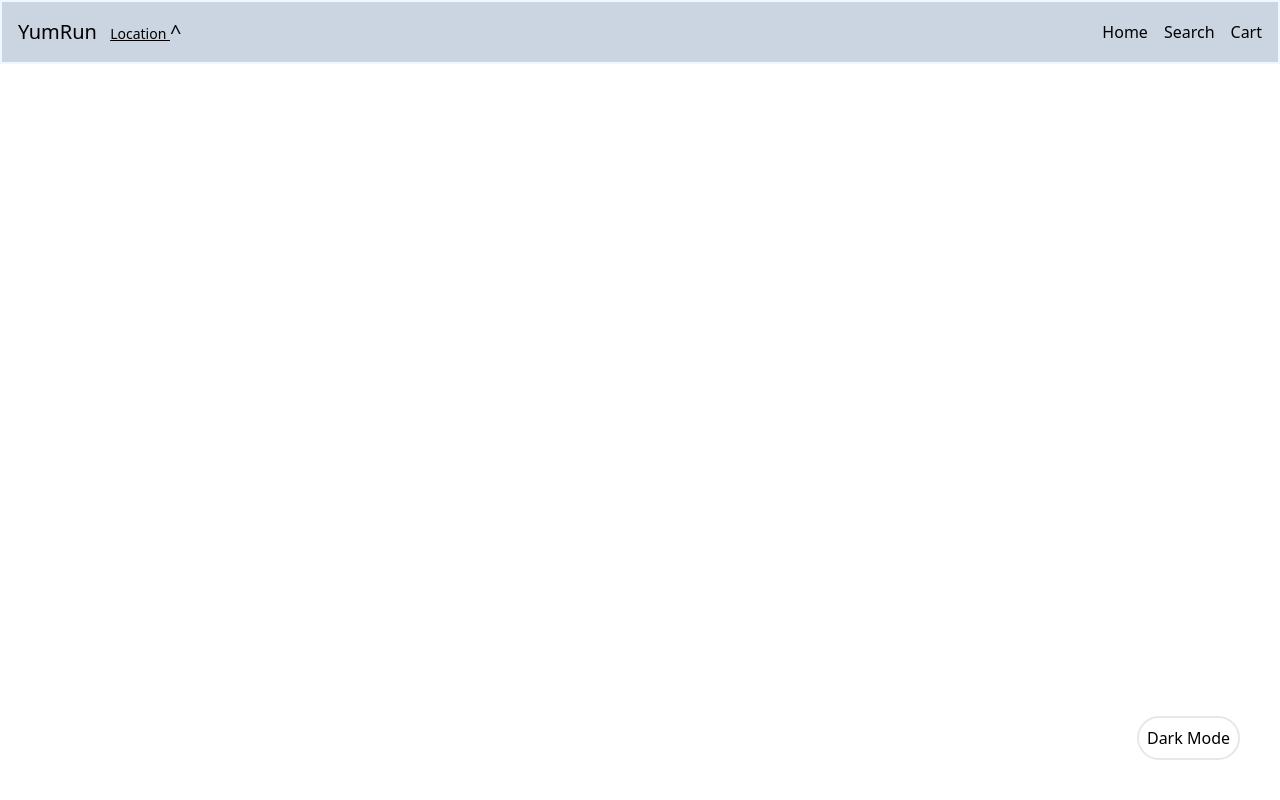
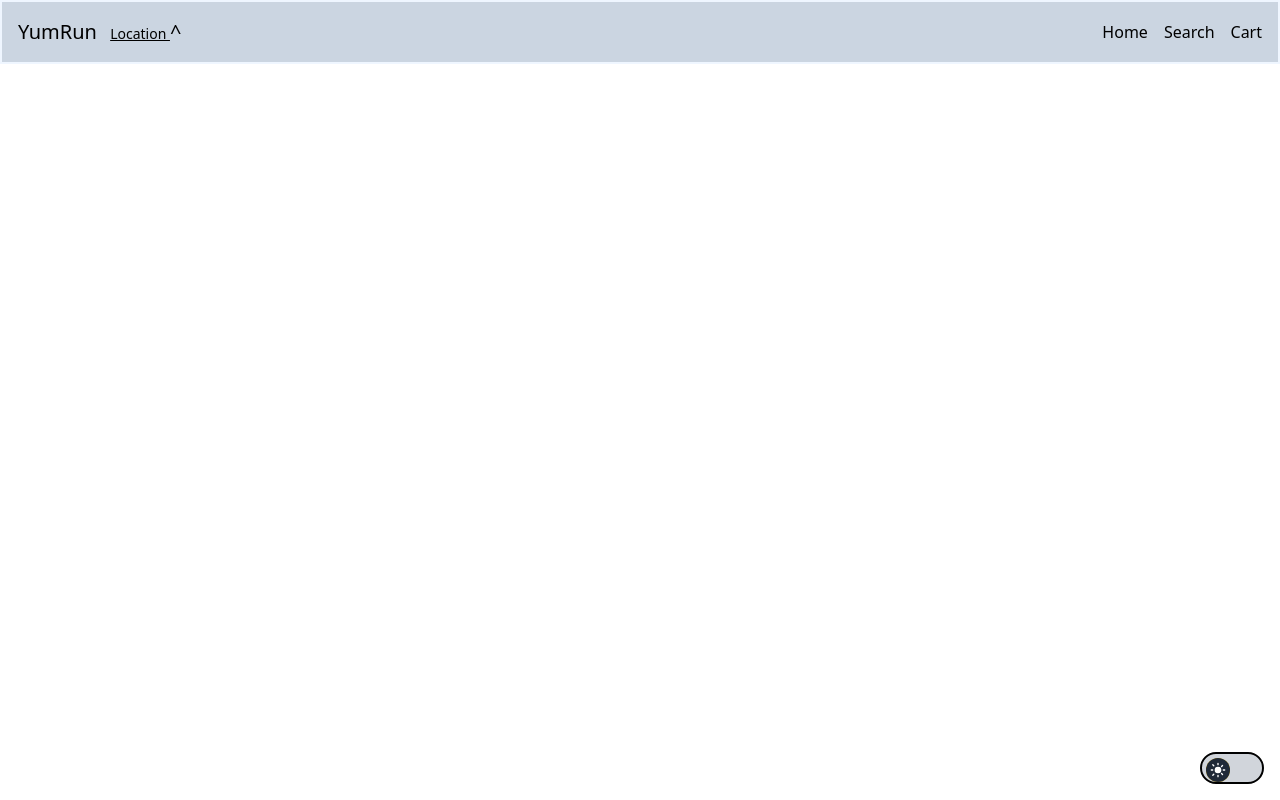
Before and after one commit to sankitdev/YumRun, a React (Vite) app: page / in a window 1280 px wide. Built offline with nearby package versions, Linux system fonts and the light colour scheme; no server answers.

Commit message:
revamped the toggle button

```diff
--- a/src/Components/ToggleDark.js
+++ b/src/Components/ToggleDark.js
@@ -19,12 +19,118 @@ const DarkModeToggle = () => {
   };
 
   return (
-    <button
-      onClick={toggleDarkMode}
-      className="fixed bottom-10 right-10 rounded-full p-2 border-2 border-white-500 dark:text-white"
-    >
-      {isDarkMode ? "Light Mode" : "Dark Mode"}
-    </button>
+    <div className="fixed bottom-4 right-4 w-16 h-8 hover:scale-105 transition-all duration-300 ease-in-out">
+      <input
+        type="checkbox"
+        id="toggle"
+        className="hidden"
+        checked={isDarkMode}
+        onChange={toggleDarkMode}
+      />
+      <label
+        htmlFor="toggle"
+        className="flex items-center cursor-pointer w-full h-full"
+      >
+        <div className="w-full h-full bg-gray-300 dark:bg-gray-700 rounded-full relative transition-all duration-300 ease-in-out border-2 border-black dark:border-white ">
+          <div
+            className={`absolute top-1 left-1 w-6 h-6 rounded-full bg-yellow-500 flex items-center justify-center transform ${
+              isDarkMode ? "translate-x-8" : "translate-x-0"
+            } transition-transform duration-300 ease-in-out`}
+          >
+            {isDarkMode ? (
+              <svg
+                xmlns="http://www.w3.org/2000/svg"
+                className="w-4 h-4 text-white"
+                viewBox="0 0 24 24"
+                fill="none"
+                stroke="currentColor"
+                strokeWidth="2"
+                strokeLinecap="round"
+                strokeLinejoin="round"
+              >
+                <circle cx="12" cy="12" r="5" />
+                <path d="M12 2v2M12 20v2M4.22 4.22l1.42 1.42M17.36 17.36l1.42 1.42M2 12h2M20 12h2M4.22 19.78l1.42-1.42M17.36 6.64l1.42-1.42" />
+              </svg>
+            ) : (
+              <svg
+                xmlns="http://www.w3.org/2000/svg"
+                className="w-4 h-4 text-white"
+                viewBox="0 0 24 24"
+                fill="none"
+                stroke="currentColor"
+                strokeWidth="2"
+                strokeLinecap="round"
+                strokeLinejoin="round"
+              >
+                <circle cx="12" cy="12" r="5" fill="currentColor" />
+              </svg>
+            )}
+          </div>
+          <div
+            className={`absolute top-1 left-1 w-6 h-6 rounded-full bg-gray-800 flex items-center justify-center transition-opacity duration-300 ease-in-out ${
+              isDarkMode ? "opacity-0" : "opacity-100"
+            }`}
+          >
+            <svg
+              xmlns="http://www.w3.org/2000/svg"
+              className="w-4 h-4 text-white"
+              viewBox="0 0 24 24"
+              fill="none"
+              stroke="currentColor"
+              strokeWidth="2"
+              strokeLinecap="round"
+              strokeLinejoin="round"
+            >
+              <circle cx="12" cy="12" r="4" fill="currentColor" />
+              <path d="M12 2v2M12 20v2M4.22 4.22l1.42 1.42M17.36 17.36l1.42 1.42M2 12h2M20 12h2M4.22 19.78l1.42-1.42M17.36 6.64l1.42-1.42" />
+            </svg>
+          </div>
+          <div
+            className={`absolute top-0 left-0 w-full h-full bg-blue-900 dark:bg-gray-800 rounded-full ${
+              isDarkMode ? "opacity-100" : "opacity-0"
+            } transition-opacity duration-300 ease-in-out`}
+          >
+            <svg
+              xmlns="http://www.w3.org/2000/svg"
+              className="w-4 h-4 text-white absolute top-1 left-1"
+              viewBox="0 0 24 24"
+              fill="none"
+              stroke="currentColor"
+              strokeWidth="2"
+              strokeLinecap="round"
+              strokeLinejoin="round"
+            >
+              <circle cx="18" cy="6" r="1" />
+            </svg>
+            <svg
+              xmlns="http://www.w3.org/2000/svg"
+              className="w-4 h-4 text-white absolute top-3 left-4"
+              viewBox="0 0 24 24"
+              fill="none"
+              stroke="currentColor"
+              strokeWidth="2"
+              strokeLinecap="round"
+              strokeLinejoin="round"
+            >
+              <circle cx="6" cy="18" r="1" />
+            </svg>
+            <svg
+              xmlns="http://www.w3.org/2000/svg"
+              className="w-4 h-4 text-white absolute bottom-2 right-4"
+              viewBox="0 0 24 24"
+              fill="none"
+              stroke="currentColor"
+              strokeWidth="2"
+              strokeLinecap="round"
+              strokeLinejoin="round"
+            >
+              <circle cx="16" cy="18" r="1" />
+            </svg>
+          </div>
+        </div>
+      </label>
+    </div>
   );
 };
+
 export default DarkModeToggle;
```
